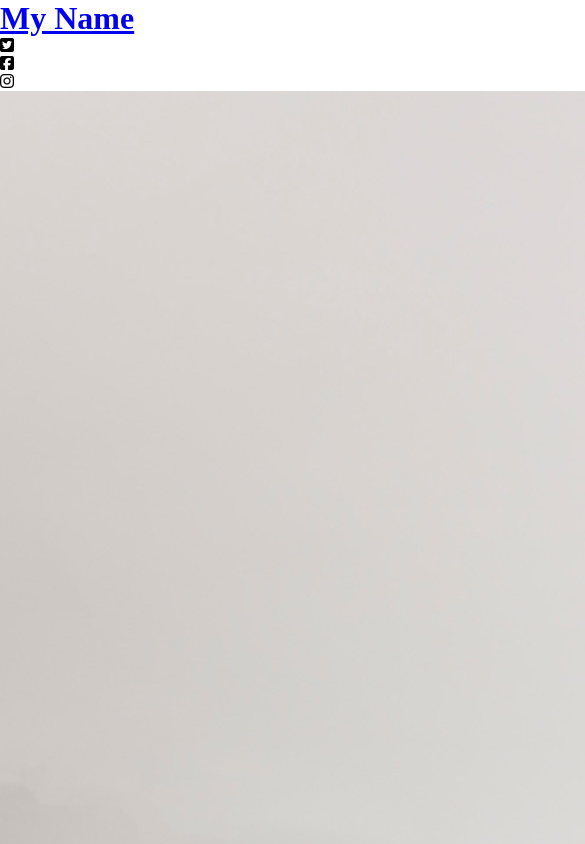
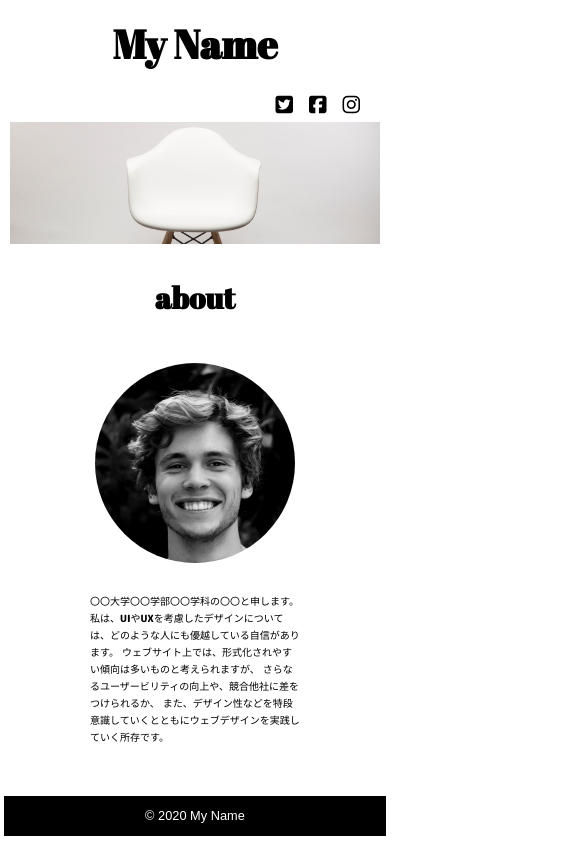
Before and after one commit to HYoshihiko/css_exercise, a plain HTML site: page index.html in a window 390 px wide. Shown: the top 844 px of the page, 585 px wide, since content can reach past the window. Drawn offline with Linux system fonts and the light colour scheme; some packages are replaced by stand-ins of ours.

Commit message:
課題修正1回目

```diff
--- a/css/style.css
+++ b/css/style.css
@@ -16,6 +16,10 @@ a {
     color: black;
 }
 
+img {
+    max-width: 100%;
+}
+
 /* header
 ---------------------- */
 header .wrapper {
@@ -27,7 +31,6 @@ header .wrapper {
 
 h1 {
     font-family: 'Abril Fatface';
-    display: flex;
     justify-content: space-between;
     font-size: 60px;
     padding-bottom: 30px;
@@ -50,23 +53,23 @@ h1 {
 
 .main-body img {
     border-radius: 50%;
-    height: 400px;
-    width: 400px;
-    margin-top: 40px;
-    margin-bottom: 50px;
-    margin-left: 250px;
+    height: 240px;
+    width: 240px;
+    margin-left: 60px;
 }
 
 .main-body p {
+    flex: 1;
     font-family: 'M PLUS Rounded 1c', sans-serif;
-    font-size: 30px;
-    margin-top: 80px;
-    margin-left: 70px;
-    margin-right: 250px;
+    font-size: 16px;
+    margin-left: 30px;
+    margin-right: 50px;
+    text-align: left;
 }
 
 .main-body {
     display: flex;
+    margin: 0 40px 20px;
 }
 
 .main-title {
@@ -99,14 +102,19 @@ footer p {
 -------------------- */
 @media (max-width: 768px) {
     .home {
-        margin: 20px auto;
-        font-size: 50px;
+        text-align: center;
+        margin-top: 10px;
+        margin-bottom: 0;
+        font-size: 40px;
     }
+
+    h1 {
+    padding-bottom: 10px;
+}
 
     .sns-list {
         font-size: 30px;
-        margin: 40px 30px auto;
-        padding-right: 5px;
+        margin: 0 30px 0 auto;
     }
 
     /* main
@@ -128,8 +136,8 @@ footer p {
 
     .main-body img {
         margin: auto;
-        width: 300px;
-        height: 300px;
+        width: 200px;
+        height: 200px;
     }
 
     .main-body p {
@@ -152,55 +160,18 @@ footer p {
 
 /*スマートフォン版
 -------------------- */
-@media (max-width: 768px) {
-    .home {
-        margin: 20px auto;
-        font-size: 50px;
+@media (max-width: 480px) {
+    /* main
+    -------------------- */
+    .main-title {
+        margin-top: 20px;
+        font-size: 30px;
+    }
+
+    .main-body p {
+    font-size: 10px;
     }
 
     .sns-list {
-        font-size: 30px;
-        margin: 40px 30px auto;
-        padding-right: 5px;
+        font-size: 20px;
     }
-
-    /* main
-    -------------------- */
-    header .wrapper {
-        flex-direction: column;
-    }
-
-    .main-title {
-        margin-top: 60px;
-        font-size: 30px;
-    }
-
-    .main-body {
-        flex-direction: column;
-        align-items: center;
-        margin-top: 40px;
-    }
-
-    .main-body img {
-        margin: auto;
-        width: 300px;
-        height: 300px;
-    }
-
-    .main-body p {
-        font-size: 16px;
-        margin: 30px 50px;
-        text-align: left;
-    }
-
-    /* footer
-    -------------------- */
-    footer {
-        margin: 1% 1%;
-        height: 40px;
-        padding: 0;
-    }
-    footer p {
-        font-size: 16px;
-        padding: 5px 20px;
-    }
--- a/index.html
+++ b/index.html
@@ -1,14 +1,16 @@
 <!DOCTYPE html>
 <html lang="ja">
+
 <head>
     <meta charset="utf-8">
     <title>ポートフォリオ</title>
     <meta name="description" content="ポートフォリオ">
     <meta http-equiv="X-UA-Compatible" content="ie=edge">
     <script src="https://kit.fontawesome.com/18d96f280e.js"></script>
+    <meta name="viewport" content="width=device-width, initial-scale=1">
 
     <!-- CSS -->
-        <link href="css/style1.css" rel="stylesheet">
+    <link href="css/style.css" rel="stylesheet">
     <link href="https://unpkg.com/ress/dist/ress.min.css" rel="stylesheet">
     <link href="https://fonts.googleapis.com/css2?family=Abril+Fatface&display=swap" rel="stylesheet">
     <link href="https://fonts.googleapis.com/css2?family=M+PLUS+Rounded+1c:wght@800&display=swap" rel="stylesheet">
@@ -51,4 +53,5 @@
         </div>
     </footer>
 </body>
+
 </html>
```
Lines whose indentation alone changed are shown as unchanged.
